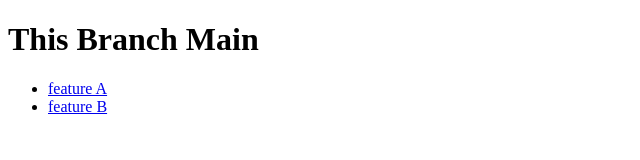
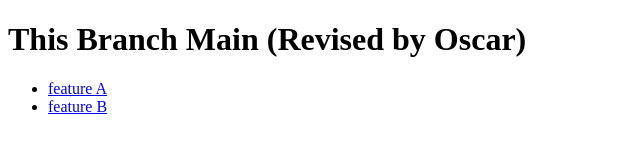
Before and after one commit to YusufHusain243/Section1-Versioning, a plain HTML site: page index.html in a window 1280 px wide. Shown: the whole page, without its empty margins (0-640 px from the left). Drawn offline with Linux system fonts and the light colour scheme.

Commit message:
Revisi isi tag h1 di index.html

```diff
--- a/index.html
+++ b/index.html
@@ -9,7 +9,7 @@
 </head>
 
 <body>
-    <h1>This Branch Main</h1>
+    <h1>This Branch Main (Revised by Oscar)</h1>
     <ul>
         <li>
             <a href="featureA.html">feature A</a>
```
